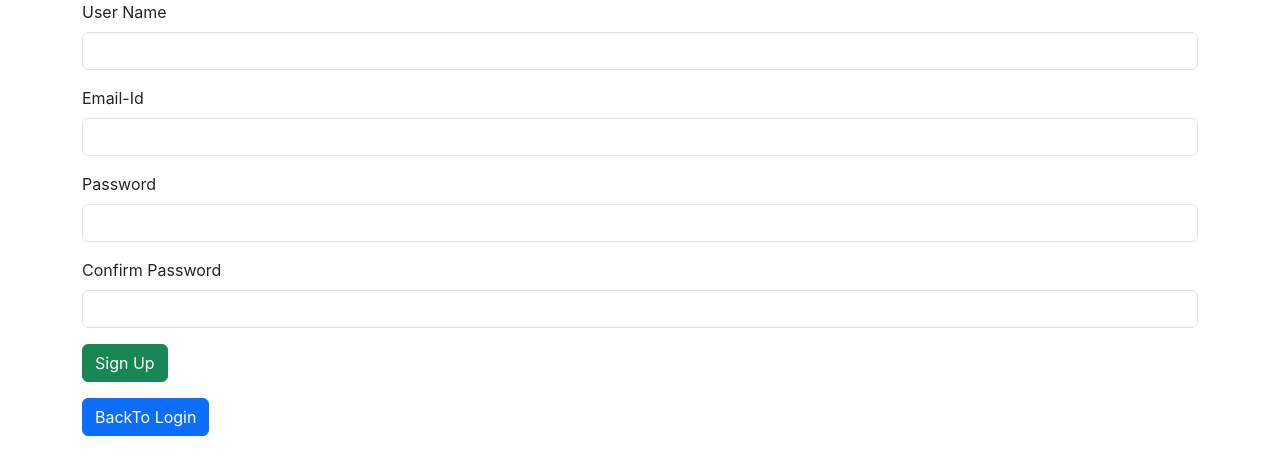
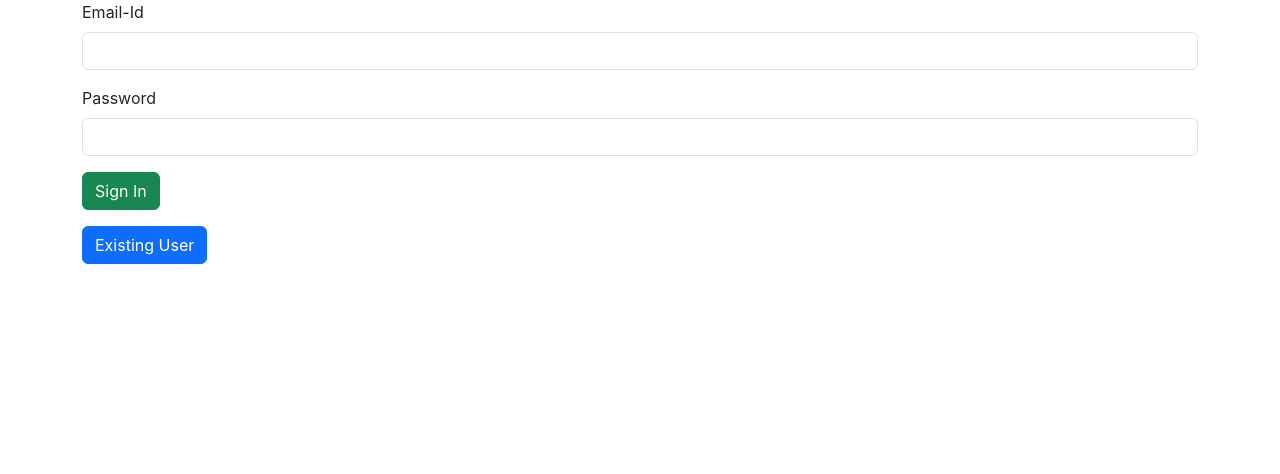
Before and after one commit to swadhi03/blog-app-new-frontend, a React (Create React App) app: page / in a window 1280 px wide. Shown: the top 474 px of the page. Built offline with nearby package versions, Linux system fonts and the light colour scheme.

Commit message:
completed

```diff
--- a/src/App.js
+++ b/src/App.js
@@ -3,14 +3,16 @@ import './App.css';
 import SignUp from './components/SignUp';
 import { BrowserRouter, Route, Routes } from 'react-router-dom';
 import SignIn from './components/SignIn';
+import CreatePost from './components/CreatePost';
 
 function App() {
   return (
     <div>
       <BrowserRouter>
       <Routes>
-        <Route path='/' element={<SignUp/>}/>
-        <Route path='/signin' element={<SignIn/>}/>
+        <Route path='/signup' element={<SignUp/>}/>
+        <Route path='/' element={<SignIn/>}/>
+        <Route path='/create' element={<CreatePost/>}/>
 
       </Routes>
       </BrowserRouter>
--- /dev/null
+++ b/src/components/CreatePost.jsx
@@ -0,0 +1,9 @@
+import React from 'react'
+
+const CreatePost = () => {
+  return (
+    <div>CreatePost</div>
+  )
+}
+
+export default CreatePost
--- a/src/components/SignIn.jsx
+++ b/src/components/SignIn.jsx
@@ -1,8 +1,14 @@
 import axios from 'axios'
 import React, { useState } from 'react'
+import { Link, useNavigate } from 'react-router-dom'
 
 const SignIn = () => {
-    const [data,changeData]=useState([])
+
+    const navigate = useNavigate()
+
+    const [data,changeData]=useState(
+    {"email":"","password":""}
+)
     const inputHandler=(event)=>{
         changeData({...data,[event.target.name]:event.target.value})
     }
@@ -11,12 +17,25 @@ const SignIn = () => {
         axios.post("http://localhost:8080/signin",data).then(
             (response)=>{
                 console.log(response.data)
-                if(response.data.status=="success")
+                if(response.data.status=="Incorrect Password")
                     {
-                        alert("success")
+                        alert("Incorrect Password")
                     }
-                    else{
-                        alert("failed")
+                    else if(response.data.status=="Invalid Email Id")
+                    {
+                        alert("Invalid Email Id")
+                    }
+                    else
+                    {
+                        let token = response.data.token
+                        let userId = response.data.userId
+
+                        console.log(token)
+                        console.log(userId)
+                        sessionStorage.setItem("userId",userId)
+                        sessionStorage.setItem("token",token)
+
+                        navigate("/create")
                     }
             }
         ).catch(
@@ -43,8 +62,10 @@ const SignIn = () => {
                         <div className="col col-12 col-sm-12 col-md-12 col-lg-12 col-xl-12 col-xxl-12">
                             <button className="btn btn-success" onClick={readValue}>Sign In</button>
                         </div>
+                        <div>
+                            <Link to="/signup" className='btn btn-primary'>Existing User</Link>
+                        </div>
                     </div>
-                    <a href="/">already signed in Click Here</a>
                 </div>
             </div>
         </div>
--- a/src/components/SignUp.jsx
+++ b/src/components/SignUp.jsx
@@ -62,7 +62,7 @@ const SignUp = () => {
                             <button className="btn btn-success" onClick={readValue}>Sign Up</button>
                         </div>
                         <div>
-                            <a href="/signin" className='btn btn-primary'>BackTo Login</a>
+                            <a href="/" className='btn btn-primary'>BackTo Login</a>
                         </div>
                     </div>
 
```
